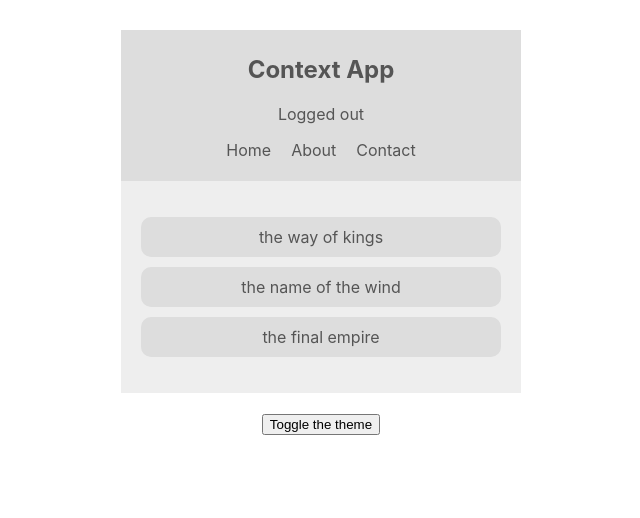
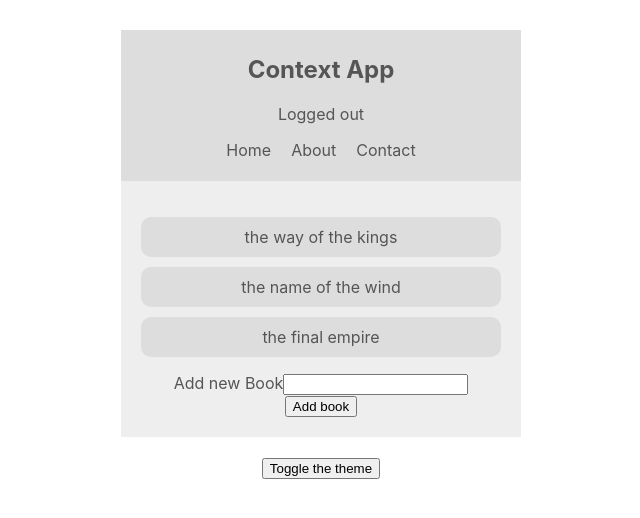
Before and after one commit to brodwen83/react-context-hooks, a React (Create React App) app: page / in a window 1280 px wide. Shown: the top 518 px of the page, without its empty margins (319-959 px from the left). Built offline with nearby package versions, Linux system fonts and the light colour scheme.

Commit message:
consume using useContext in functional component

```diff
--- a/src/components/BookList.js
+++ b/src/components/BookList.js
@@ -1,12 +1,21 @@
-import React from 'react';
+import React, { useState, useContext } from 'react';
+import uuid from 'uuid/v1';
 import { ThemeContext } from '../contexts/ThemeContext';
+import NewBookForm from './NewBookForm';
 
 function BookList() {
-  return (
-    <ThemeContext.Consumer>
-      {context => {
-        const { isLightTheme, light, dark } = context;
+  const [books, setBooks] = useState([
+    { title: 'the way of the kings', id: uuid() },
+    { title: 'the name of the wind', id: uuid() },
+    { title: 'the final empire', id: uuid() }
+  ]);
+
+  const { isLightTheme, light, dark } = useContext(ThemeContext);
   const theme = isLightTheme ? light : dark;
+
+  const addBook = title => {
+    setBooks([...books, { title, id: uuid() }]);
+  };
 
   return (
     <div
@@ -14,14 +23,15 @@ function BookList() {
       style={{ color: theme.syntax, background: theme.bg }}
     >
       <ul>
-              <li style={{ background: theme.ui }}>the way of kings</li>
-              <li style={{ background: theme.ui }}>the name of the wind</li>
-              <li style={{ background: theme.ui }}>the final empire</li>
+        {books.map(book => (
+          <li style={{ background: theme.ui }} key={book.id}>
+            {book.title}
+          </li>
+        ))}
       </ul>
+
+      <NewBookForm addBook={addBook} />
     </div>
-        );
-      }}
-    </ThemeContext.Consumer>
   );
 }
 
--- a/src/components/Navbar.js
+++ b/src/components/Navbar.js
@@ -1,14 +1,10 @@
-import React from 'react';
+import React, { useContext } from 'react';
 import { ThemeContext } from '../contexts/ThemeContext';
 import { AuthContext } from '../contexts/AuthContext';
 
 function Navbar() {
-  return (
-    <AuthContext.Consumer>
-      {({ isAuthenticated, toggleAuth }) => (
-        <ThemeContext.Consumer>
-          {themeContext => {
-            const { isLightTheme, light, dark } = themeContext;
+  const { isLightTheme, light, dark } = useContext(ThemeContext);
+  const { isAuthenticated, toggleAuth } = useContext(AuthContext);
   const theme = isLightTheme ? light : dark;
 
   return (
@@ -25,11 +21,6 @@ function Navbar() {
       </ul>
     </nav>
   );
-          }}
-        </ThemeContext.Consumer>
-      )}
-    </AuthContext.Consumer>
-  );
 }
 
 export default Navbar;
--- /dev/null
+++ b/src/components/NewBookForm.js
@@ -0,0 +1,29 @@
+import React, { useState } from 'react';
+import PropTypes from 'prop-types';
+
+export default function NewBookForm({ addBook }) {
+  const [book, setBook] = useState('');
+
+  const handleChange = event => {
+    const { value } = event.target;
+    setBook(value);
+  };
+
+  const handleSubmit = event => {
+    event.preventDefault();
+    addBook(book);
+    setBook('');
+  };
+
+  return (
+    <form onSubmit={handleSubmit}>
+      <label>Add new Book</label>
+      <input type='text' value={book} onChange={handleChange} />
+      <input type='submit' value='Add book' />
+    </form>
+  );
+}
+
+NewBookForm.propTypes = {
+  addBook: PropTypes.func
+};
--- a/src/components/ThemeToggle.js
+++ b/src/components/ThemeToggle.js
@@ -1,10 +1,8 @@
-import React from 'react';
+import React, { useContext } from 'react';
 import { ThemeContext } from '../contexts/ThemeContext';
 
-export const ThemeToggle = () => (
-  <ThemeContext.Consumer>
-    {({ toggleTheme }) => (
-      <button onClick={toggleTheme}>Toggle the theme</button>
-    )}
-  </ThemeContext.Consumer>
-);
+export function ThemeToggle() {
+  const { toggleTheme } = useContext(ThemeContext);
+
+  return <button onClick={toggleTheme}>Toggle the theme</button>;
+}
```
Lines whose indentation alone changed are shown as unchanged.
